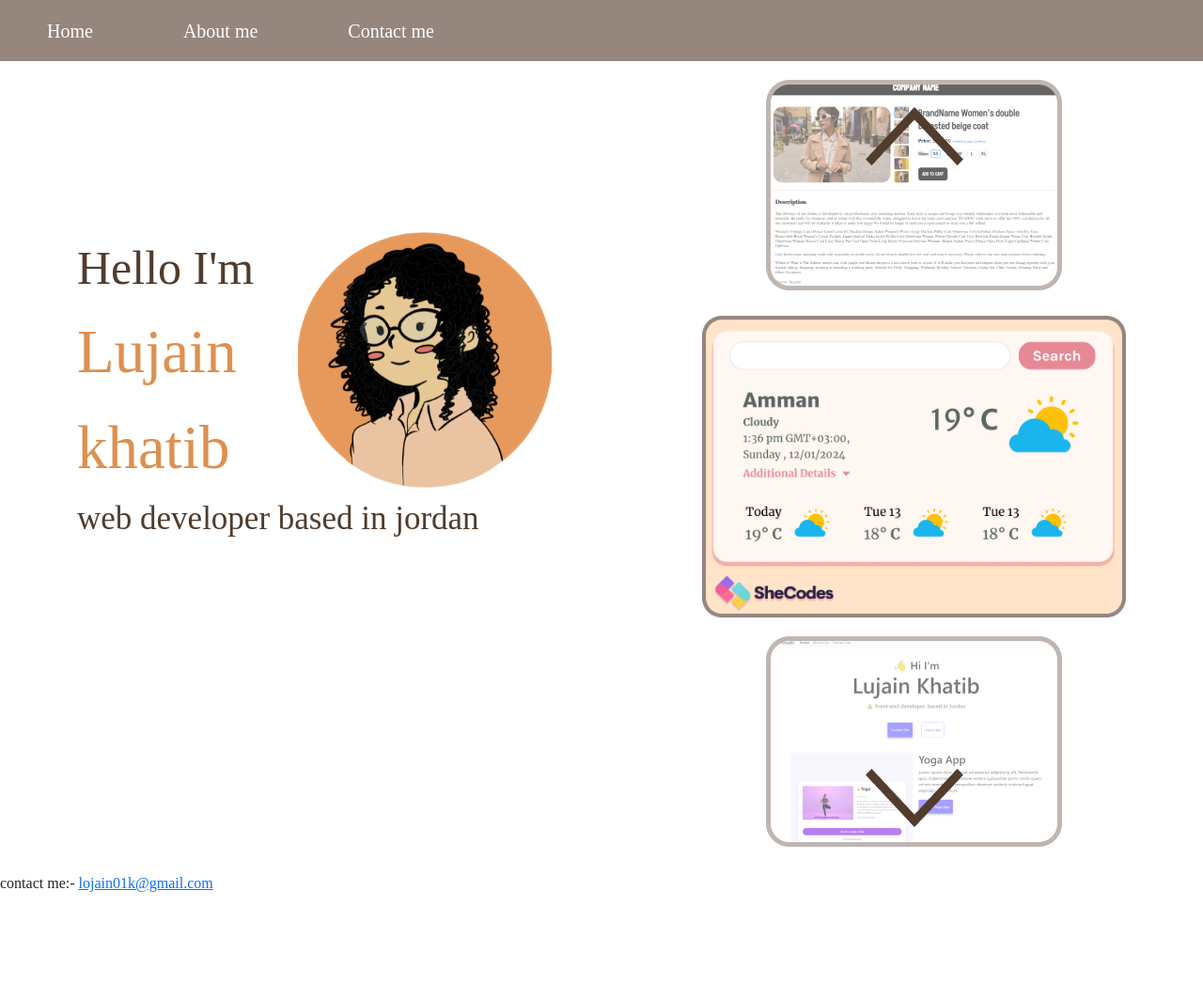
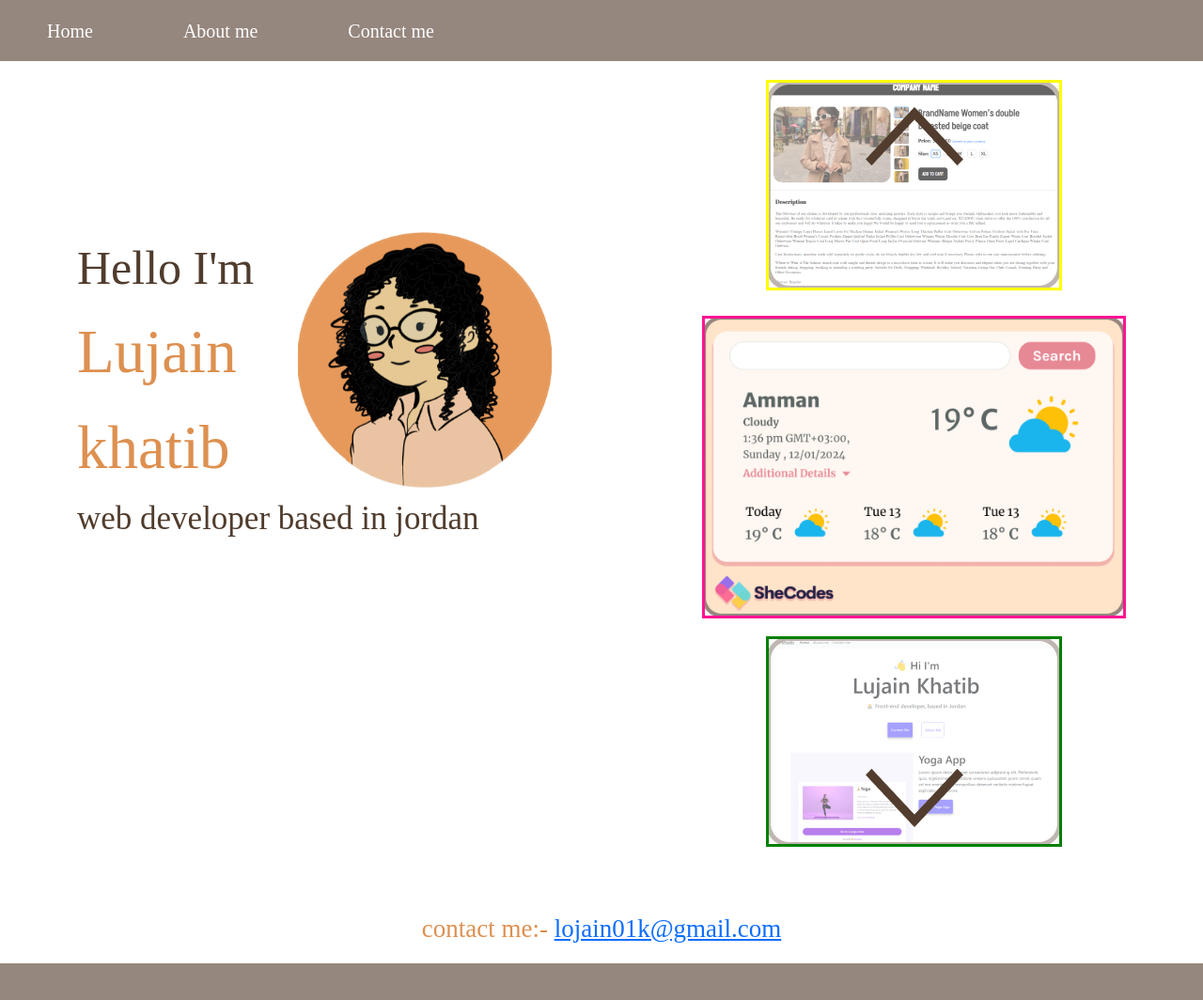
Before and after one commit to Lialliane/Portfolio-demo, a plain HTML site: page index.html in a window 1280 px wide. Shown: the whole page at 94% size. Before the commit the page ends 968 px from the top, so only its background shows below. Drawn offline with nearby package versions, Linux system fonts and the light colour scheme; a web font is replaced by a local one.

Commit message:
Moved images out of link elements since that messed up with element width and position.
when inside an <a> element the images behaved weirdly, the center main image suddenly disappeared for no reason, also the images at the side moved out of screen despite the bounds of their container staying in the same place.
i moved the images out of the element and then positioned it absolutely to always stay on top and get clicked, I also made it responsive.

```diff
--- a/index.html
+++ b/index.html
@@ -42,21 +42,27 @@
                     </div>
             <div class="col-lg-5  app-images-container">
                 <div class="arrow-image-container d-flex flex-column">
-                    <img class="app-image-secondary img-fluid" src="src/e-commerce-site.png" alt="e-commerce-site"/>
+                    <img class="app-image-secondary img-fluid" id="top-image" src="src/e-commerce-site.png" alt="e-commerce-site"/>
+                    <a href="https://www.shecodes.io/cohorts/shecodes-basics-0ecb1ade-6170-40b2-9236-4676ab7260c5/projects/1968163?_gl=1*1igqam1*_gcl_au*NTU5MjEzOTAyLjE3MTEzNzk0MjM." class="first-image-link" target="_blank"></a>
                     <button class="nav-arrow-up img-fluid"><img class="arrow-img" src="src/arrow-up.png" alt="arrow"></button>
 
                 </div>
                 <img class="app-image-main img-fluid" src="src/weather-app.png" alt="weather-app"/>
+                    <a class="main-image-link" href="https://l-weather-app.netlify.app " target="_blank"></a>
+
                 <div class="arrow-image-container d-flex flex-column">
                     <img class="app-image-secondary img-fluid" src="src/portfolio-site.png" alt="portfolio-site"/>
+                    <a href="https://lujain-portfolio.netlify.app" class="third-image-link" target="_blank"></a>
+
                     <button class="nav-arrow-down img-fluid "><img class=" arrow-img" src="src/arrow-down.png" alt="arrow"></button>
                 </div>
             </div>
         </div>
     </div>
     <footer>
-        <p>contact me:- <a href="mailto:lojain01k@gmail.com" target="_blank">lojain01k@gmail.com</a> </p>
+        <p>contact me:- <a href="mailto:lojain01k@gmail.com" target="_blank" class="email">lojain01k@gmail.com</a> </p>
         <div class="footer"></div>
     </footer>
+<script src="src/script.js"></script>
 </body>
 </html>
--- a/src/style.css
+++ b/src/style.css
@@ -18,6 +18,14 @@ h3 {
     position: relative;
     bottom: -1%;
 }
+p{
+    margin-top: 40px;
+    font-size: 27px;
+    font-weight: 500;
+    color: #DD9050;
+    text-align: center;
+}
+
 
 .container{
     display: flex;
@@ -60,12 +68,40 @@ h3 {
 
 .arrow-image-container{
     height: 271px;
+    position: relative;
+}
+.main-image-link{
+    position:absolute;
+    border: 3px solid deeppink;
+    width: 473px;
+    height: 337px;
+    top: 335px;
+}
+.first-image-link {
+    position: absolute;
+    border: 3px solid yellow;
+    width: 315px;
+    height: 224px;
+    top: 20px;
+    right: 79px;
+}
+.third-image-link {
+    position: absolute;
+    border: 3px solid green;
+    width: 315px;
+    height: 224px;
+    top: 19px;
+    right: 79px;
 }
 .app-images-container{
     display: flex;
     flex-direction: column;
     align-items: center;
     height: 80%;
+
+}
+.arrow-image-container {
+    width: 100%;
 }
 .nav-arrow-up, .nav-arrow-down{
     position: relative;
@@ -80,8 +116,72 @@ h3 {
     bottom: 39%;
 }
 .app-image-secondary{
-    margin: 20px;
+    margin: 20px auto;
     opacity: 0.6;
+    animation: 1000ms ease-in-out slideup;
+    display: block;
+
+}
+
+/*@keyframes slideup {
+    0%{
+        margin:0px;
+        opacity: 0.6;
+        position: relative;
+        top: 0px;
+        max-width: 100%;
+        height: 85%;
+        right: 0px;
+    }
+    100%{
+        opacity: 1;
+        position: relative;
+        top: 268px;
+        height: 103%;
+        width: 256%;
+        max-width: 149%;
+        right: 78px;
+        margin:0px;
+    }
+}
+.*/email{
+    text-decoration: none;
+    color: #503C2D;
+    margin-left: 64px;
+}
+.footer{
+    background-color: rgba(148.64, 134.45, 126.47, 1) !important;
+    height: 50px;
+    width: 100%;
+}
+
+@media (max-width: 1400px) {
+    .first-image-link {
+        right: 15%;
+    }
+    .main-image-link{
+        width: 451px;
+        height: 322px;
+        top: 336px;
+    }
+    .third-image-link {
+        right: 68px;
+        top: 20px;
+    }
+}
+
+@media (max-width: 1200px) {
+    .first-image-link {
+        right: 8%;
+    }
+    .main-image-link{
+        height: 268px;
+        width: 376px;
+    }
+    .third-image-link {
+        right: 30px;
+        top: 19px;
+    }
 }
 
 @media (max-width: 992px) {
@@ -123,7 +223,17 @@ h3 {
         height: auto;
         justify-content: center;
     }
-
+    .main-image-link {
+        height: 278px;
+        width: 391px;
+        top: 545px;
+    }
+    .first-image-link {
+        display: none;
+    }
+    .third-image-link {
+        display: none;
+    }
     .app-image-secondary {
         margin: 20px;
         height: 78%;
@@ -165,6 +275,9 @@ h3 {
     .profile-image {
         margin-left: 0%;
         right: 10%;
+    }
+    .main-image-link {
+        top: 535px;
     }
 }
 
@@ -211,6 +324,11 @@ h3 {
         height: auto;
         justify-content: center;
         margin-top: 43px;
+    }
+    .main-image-link {
+        height: 179px;
+        width: 252px;
+        top: 361px;
     }
 
     .app-image-main {
@@ -284,5 +402,10 @@ h3 {
         top: -14%;
         right: -7%;
     }
+    .main-image-link {
+        height: 125px;
+        width: 175px;
+        top: 361px;
+    }
 
 }
```
Also changed, not shown: src/script.js (added).
